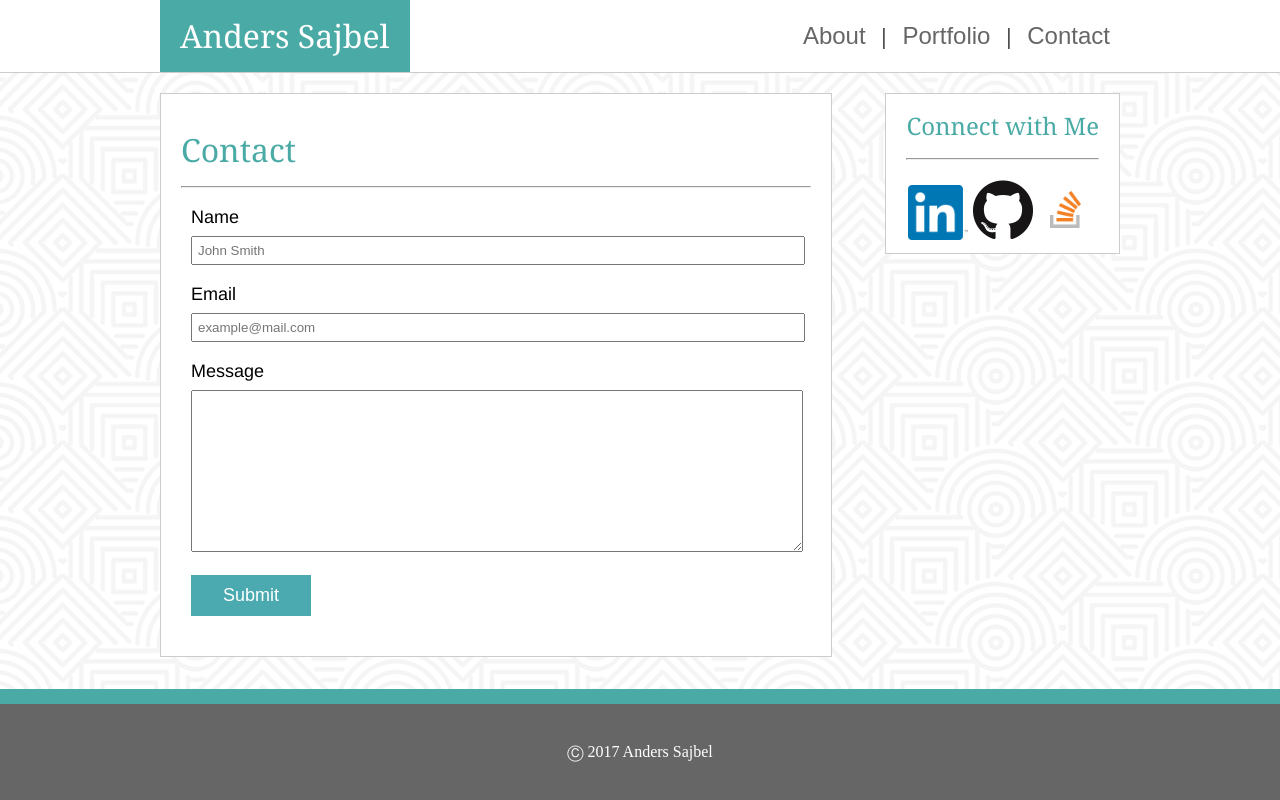
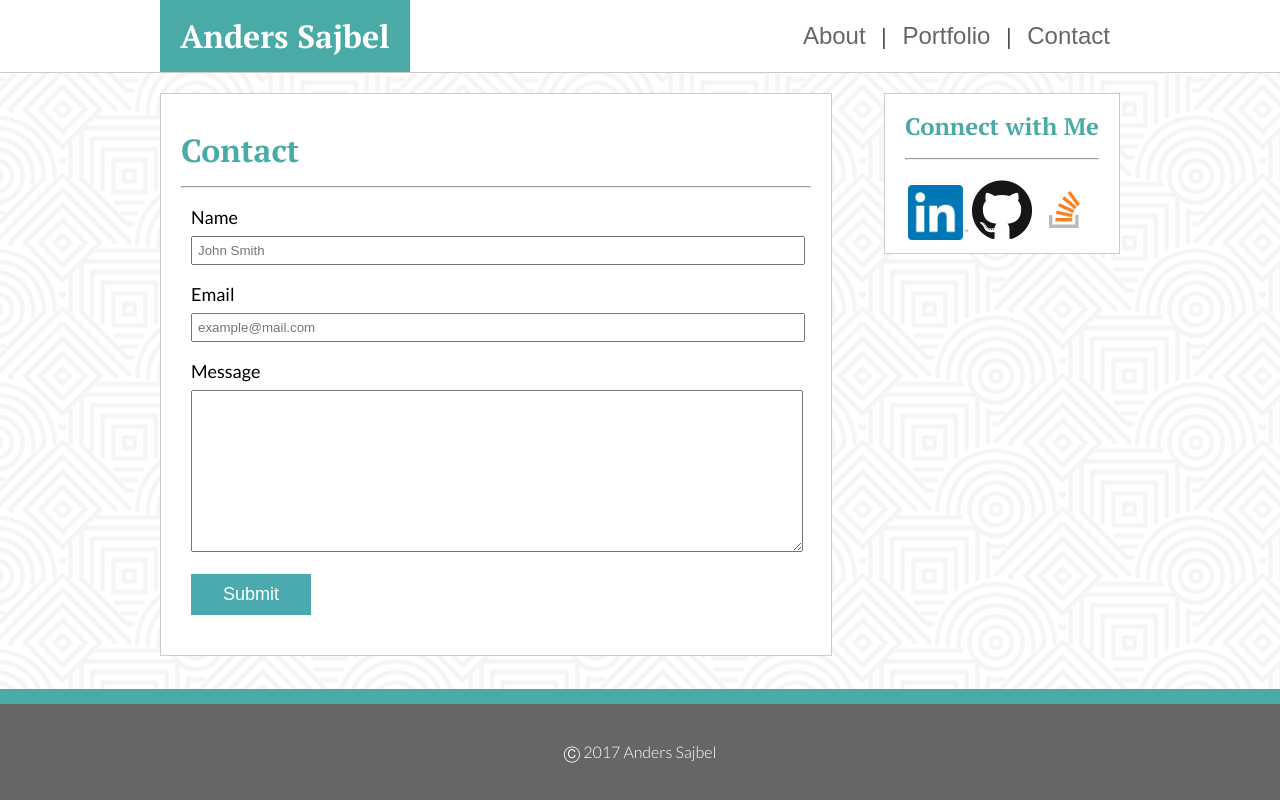
Before and after one commit to asajbel/Basic-Portfolio, a plain HTML site: page contact.html in a window 1280 px wide. Drawn offline with Linux system fonts and the light colour scheme.

Commit message:
added google fonts

```diff
--- a/assets/css/style.css
+++ b/assets/css/style.css
@@ -1,7 +1,8 @@
 
 h1 {
   font-size: xx-large;
-  font-family: Georgia;
+  font-family: "PT Serif";
+  font-weight: 700;
 }
 
 h1.name {
@@ -10,7 +11,6 @@ h1.name {
   padding: 20px;
   background-color: #4aaaa5;
   color: #ffffff;
-  font-family: Georgia;
 }
 
 #top {
@@ -59,7 +59,8 @@ h1.title {
 
 h2 {
   font-size: x-large;
-  font-family: Georgia;
+  font-family: "PT Serif";
+  font-weight: 700;
 }
 
 h2.aside {
@@ -101,14 +102,13 @@ h2.portfolio {
   background-color: #4aaaa5;
   text-align: center;
   padding: 15px 0;
-  font-family: Georgia;
-  font-weight: 200;
+  font-family: "PT Serif";
 }
 
 form {
   width: 600px;
   font-size: large;
-  font-family: Helvetica;
+  font-family: "Lato";
   margin: 0 20px 0 10px;
 }
 
@@ -176,10 +176,15 @@ hr {
 
 p.text {
   margin: 20px 10px;
+  font-size: 16px;
+  line-height: 150%;
+  font-family: "Lato";
 }
 
 p.copytext {
   margin: 20px 10px;
+  font-family: "Lato";
+  font-weight: lighter;
 }
 
 article {
--- a/contact.html
+++ b/contact.html
@@ -4,6 +4,8 @@
 <head>
   <meta charset="UTF-8">
   <title>Anders Sajbel Portfolio: About Me</title>
+
+  <link href="https://fonts.googleapis.com/css?family=Lato:300,400,900|PT+Serif:400,700&amp;subset=latin-ext" rel="stylesheet">
   <link rel="stylesheet" type="text/css" href="assets/css/reset.css">
   <link rel="stylesheet" type="text/css" href="assets/css/style.css">
 </head>
```
Also changed, not shown: index.html (+2 -0 lines), portfolio.html (+2 -0 lines).
